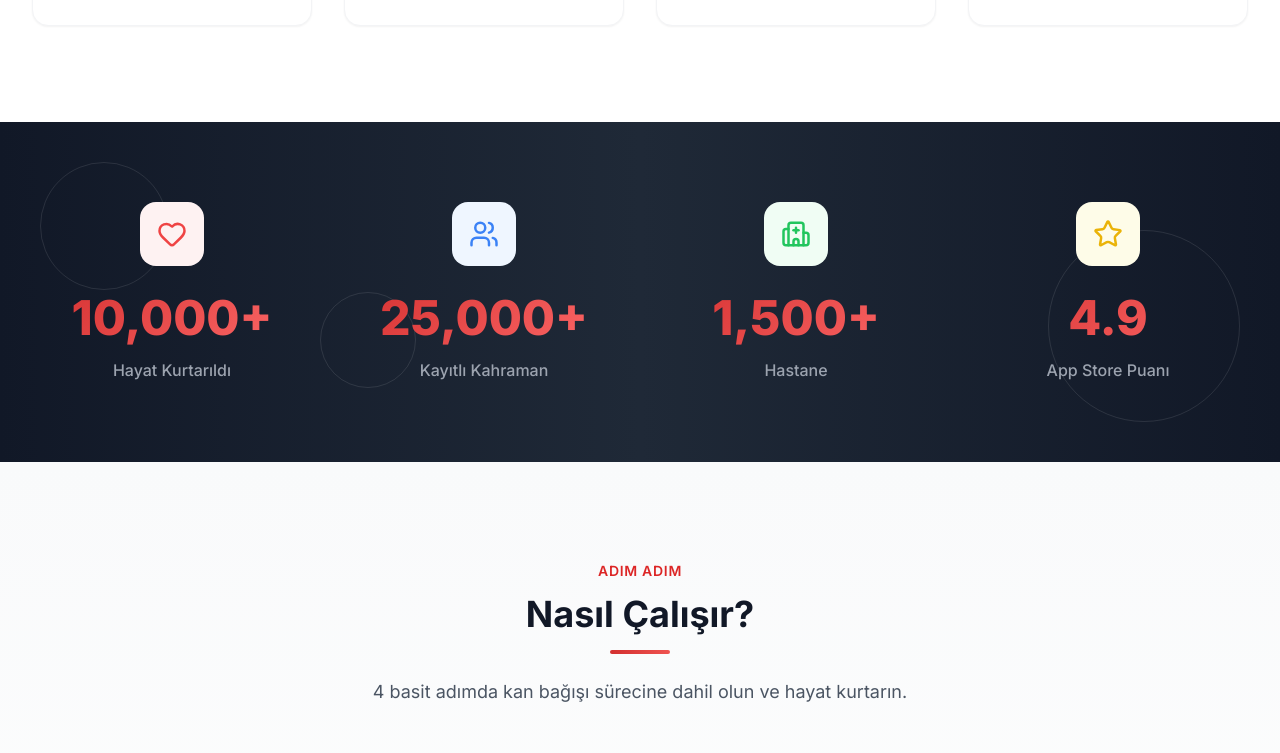
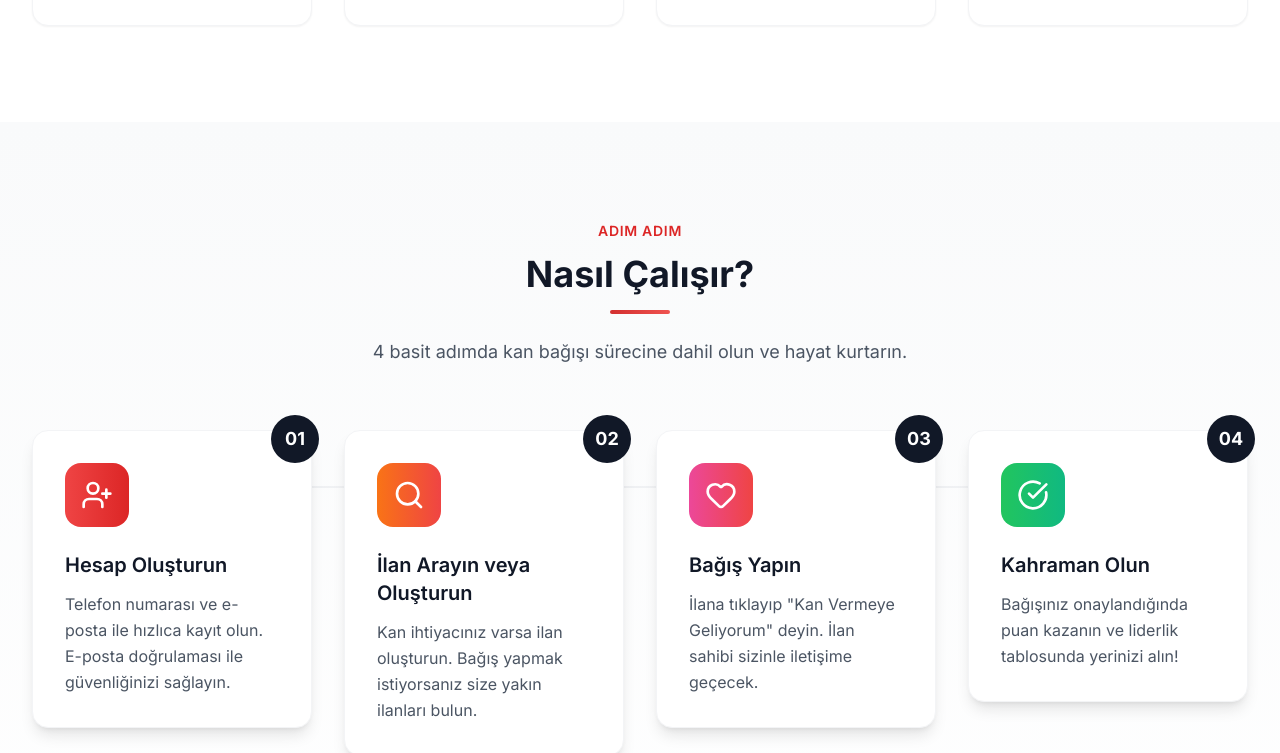
Before and after one commit to acaraydinn/hemo-web, a Next.js app: page / in a window 1280 px wide. Shown: the part 1580-2333 px from the top of the page. Built offline with nearby package versions, Linux system fonts and the light colour scheme.

Commit message:
fake statistic delete

```diff
--- a/src/app/page.tsx
+++ b/src/app/page.tsx
@@ -3,7 +3,6 @@ import Footer from '@/components/layout/Footer';
 import HeroSection from '@/components/sections/HeroSection';
 import FeaturesSection from '@/components/sections/FeaturesSection';
 import HowItWorksSection from '@/components/sections/HowItWorksSection';
-import StatsSection from '@/components/sections/StatsSection';
 
 export default function HomePage() {
   return (
@@ -11,7 +10,6 @@ export default function HomePage() {
       <Navbar />
       <HeroSection />
       <FeaturesSection />
-      <StatsSection />
       <HowItWorksSection />
       <Footer />
     </main>
```
